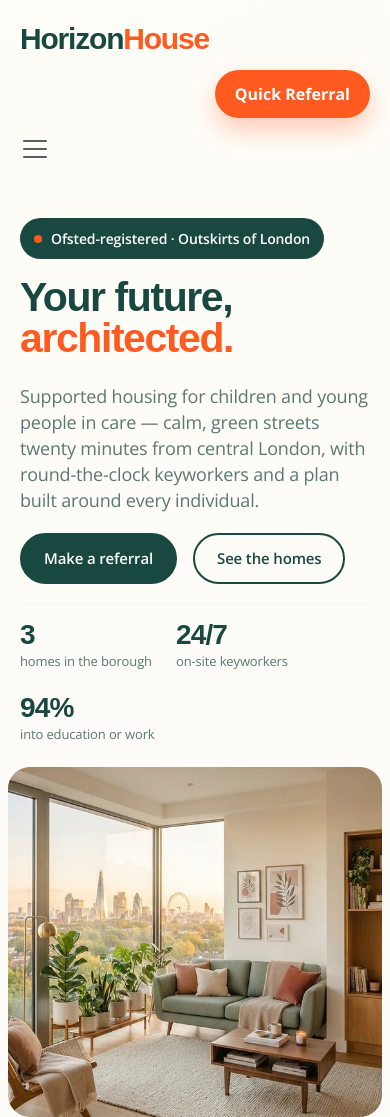
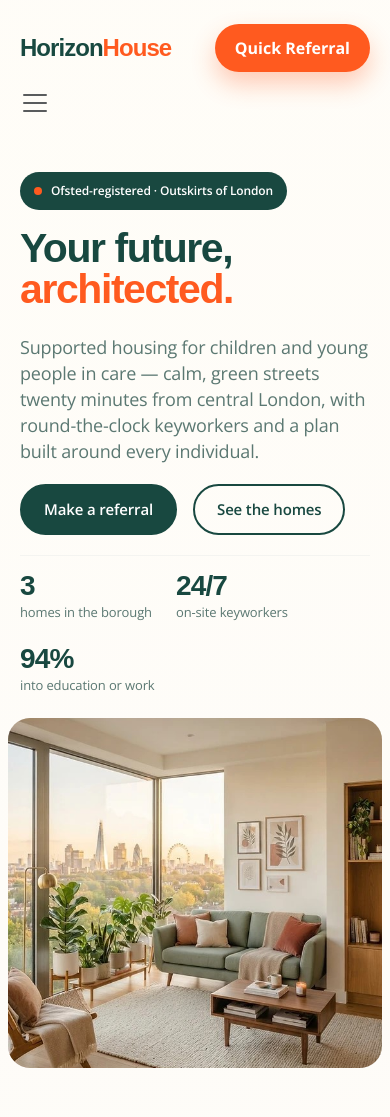
Before and after one commit to pattern-circle/pattern-circle.github.io, a plain HTML site: page index.html in a window 390 px wide. Shown: the top 1117 px of the page. Drawn offline with nearby package versions, Linux system fonts and the light colour scheme; a web font is replaced by a local one.

Commit message:
Add files via upload

```diff
--- a/assets/css/style.css
+++ b/assets/css/style.css
@@ -496,7 +496,7 @@ h1 {
     }
 
     .brand {
-        font-size: 30px;
+        font-size: 24px;
     }
 
     .site-navbar {
@@ -532,7 +532,7 @@ h1 {
     }
 
     .status-pill {
-        font-size: 14px;
+        font-size: 12px;
         padding: 10px 14px;
         gap: 9px;
     }
```
